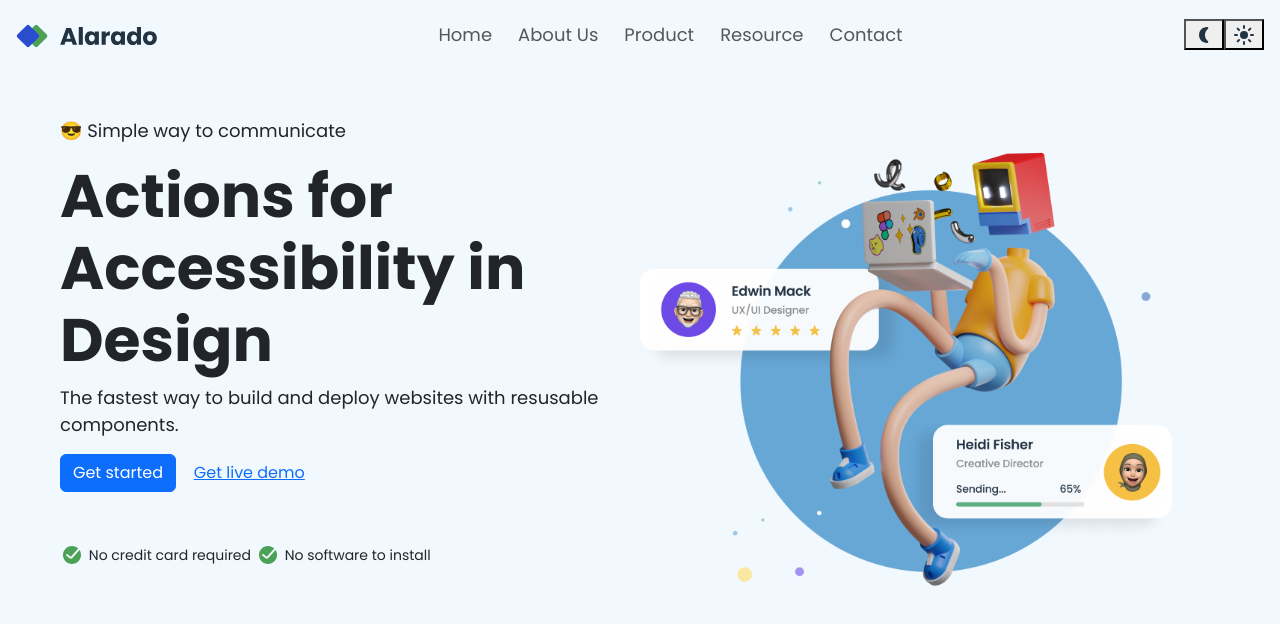
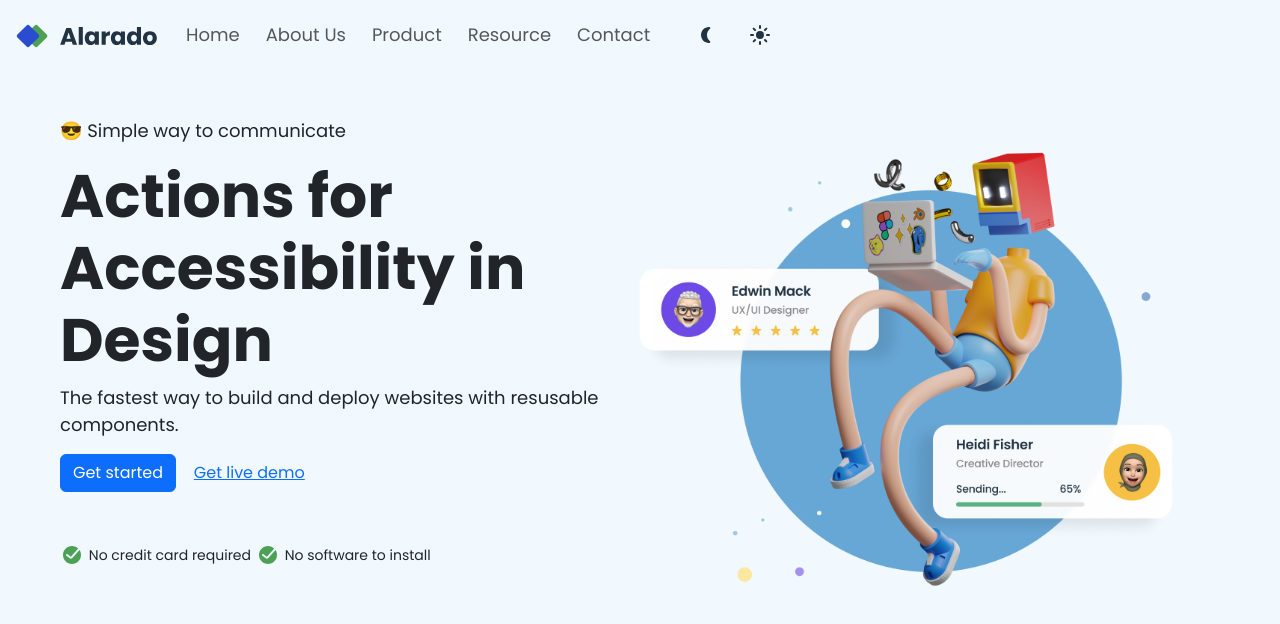
Before and after one commit to KBNkosi/Home-Page-Project, a plain HTML site: page src/index.html in a window 1280 px wide. Drawn offline with nearby package versions, Linux system fonts and the light colour scheme.

Commit message:
Update README and enhance navigation styles for light/dark mode toggle

```diff
--- a/src/dark-mode.css
+++ b/src/dark-mode.css
@@ -25,13 +25,23 @@ button{
     font-size: 1rem;
 }
 
-.toggle-buttons > button{
-    background-color: #223344;
-    border-radius: 5px;
-}
+.toggle-buttons button {
+    background: none;
+    border: none;
+    cursor: pointer;
+    margin: 0 5px;
+    padding: 10px;
+    border-radius: 50%;
+    transition: background-color 0.3s ease;
+  }
+
+  .toggle-buttons button:hover {
+    background-color: rgba(0, 0, 0, 0.1);
+  }
 
 .toggle-buttons > img{
-    background-color: #ffffff;
+    width: 24px;
+    height: 24px;
 }
 
 .light-text{
@@ -41,3 +51,8 @@ button{
 .small-text{
     font-size: 0.875rem;
 }
+
+/* Align navigation items to the left */
+.navbar-nav {
+    margin-left: 0;
+  }
--- a/src/index.html
+++ b/src/index.html
@@ -20,11 +20,12 @@
         <a class="navbar-brand" href="#">
           <img src="./public/alarado-icon-homepage.svg" alt="Alarado-icon" id="brand-icon">
         </a>
-        <button class="navbar-toggler" type="button" data-bs-toggle="collapse" data-bs-target="#navbarNav" aria-controls="navbarNav" aria-expanded="false" aria-label="Toggle navigation">
+        <button class="navbar-toggler" type="button" data-bs-toggle="collapse" data-bs-target="#navbarNav"
+          aria-controls="navbarNav" aria-expanded="false" aria-label="Toggle navigation">
           <span class="navbar-toggler-icon"></span>
         </button>
-        <div class="collapse navbar-collapse justify-content-end" id="navbarNav">
-          <ul class="navbar-nav mx-auto">
+        <div class="collapse navbar-collapse justify-content-start" id="navbarNav">
+          <ul class="navbar-nav">
             <li class="nav-item">
               <a class="nav-link" href="#">Home</a>
             </li>
@@ -42,7 +43,7 @@
             </li>
           </ul>
 
-        <div class=" toggle-buttons d-flex ms-3">
+          <div class="toggle-buttons d-flex ms-3">
             <button id="dark-mode">
               <img src="./public/Moon_fill.svg" alt="half-moon" id="moon-image">
             </button>
@@ -50,21 +51,23 @@
               <img src="./public/Sun_fill.svg" alt="Sun">
             </button>
           </div>
+        </div>
+      </div>
     </nav>
 
     <div class="container m-5">
       <div class="row d-flex flex-column-reverse flex-lg-row">
         <div class="col">
-          <p class="light-text">😎  Simple way to communicate</p>
+          <p class="light-text">😎 Simple way to communicate</p>
           <h1>Actions for Accessibility in Design</h1>
           <p>The fastest way to build and deploy websites with resusable components.</p>
           <button type="button" class="btn btn-primary">Get started</button>
           <button type="button" class="btn btn-link">Get live demo</button>
           <br>
           <div class="bottom-text mt-5">
-          <img src="./public/Done_ring_round_fill.svg" alt="right-round-ring"/>
+            <img src="./public/Done_ring_round_fill.svg" alt="right-round-ring" />
             <span class="small-text"> No credit card required</span>
-          <img src="./public/Done_ring_round_fill.svg" alt="right-round-ring"/>
+            <img src="./public/Done_ring_round_fill.svg" alt="right-round-ring" />
             <span class="small-text"> No software to install</span>
           </div>
 
@@ -76,11 +79,8 @@
     </div>
   </main>
 
-
-
   <script src="https://cdn.jsdelivr.net/npm/bootstrap@5.3.3/dist/js/bootstrap.bundle.min.js"
-    integrity="sha384-YvpcrYf0tY3lHB60NNkmXc5s9fDVZLESaAA55NDzOxhy9GkcIdslK1eN7N6jIeHz"
-    crossorigin="anonymous"></script>
+    integrity="sha384-YvpcrYf0tY3lHB60NNkmXc5s9fDVZLESaAA55NDzOxhy9GkcIdslK1eN7N6jIeHz" crossorigin="anonymous"></script>
   <script src="./theme.js"></script>
 </body>
 
--- a/src/light-mode.css
+++ b/src/light-mode.css
@@ -20,3 +20,27 @@ button{
 .small-text{
     font-size: 0.875rem;
 }
+
+.toggle-buttons button {
+  background: none;
+  border: none;
+  cursor: pointer;
+  margin: 0 5px;
+  padding: 10px;
+  border-radius: 50%;
+  transition: background-color 0.3s ease;
+}
+
+.toggle-buttons button:hover {
+  background-color: rgba(0, 0, 0, 0.1);
+}
+
+.toggle-buttons img {
+  width: 24px;
+  height: 24px;
+}
+
+/* Align navigation items to the left */
+.navbar-nav {
+  margin-left: 0;
+}
```
Also changed, not shown: 1 other file. Lines whose indentation alone changed are shown as unchanged.
